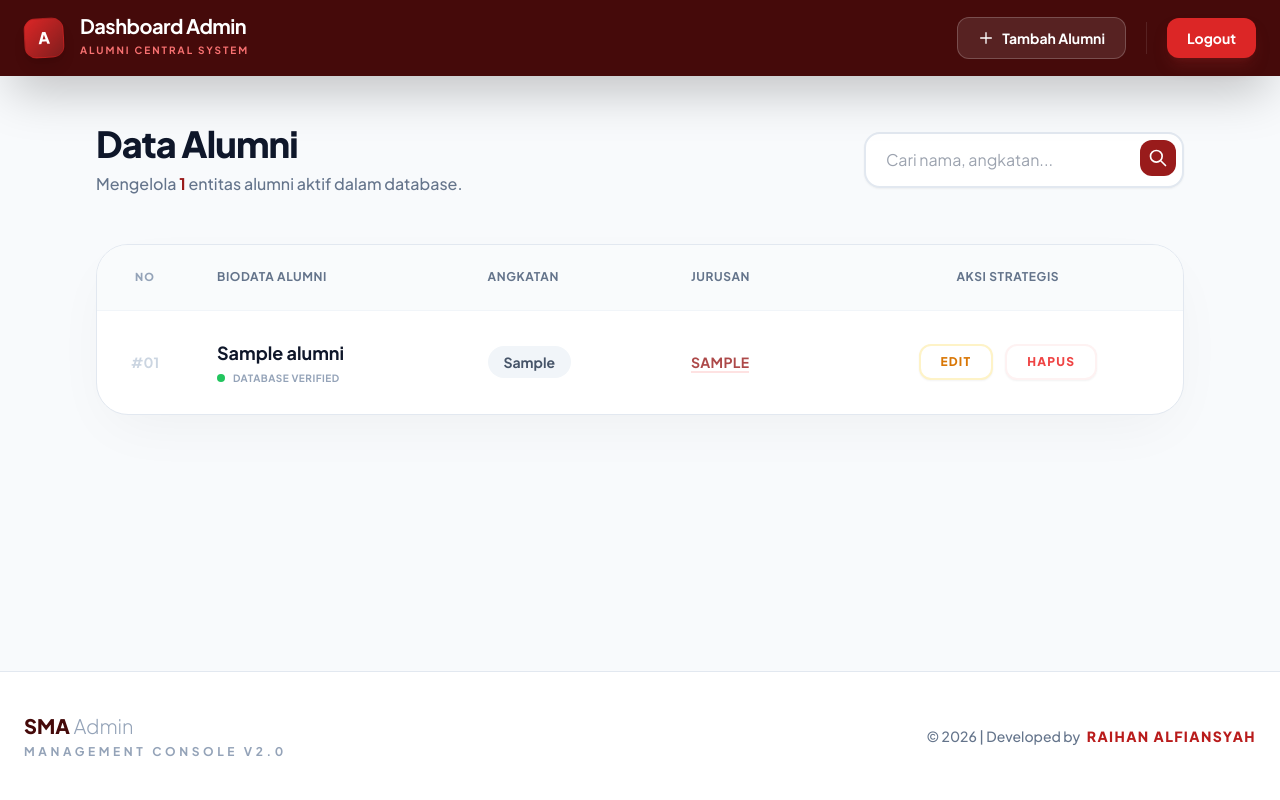
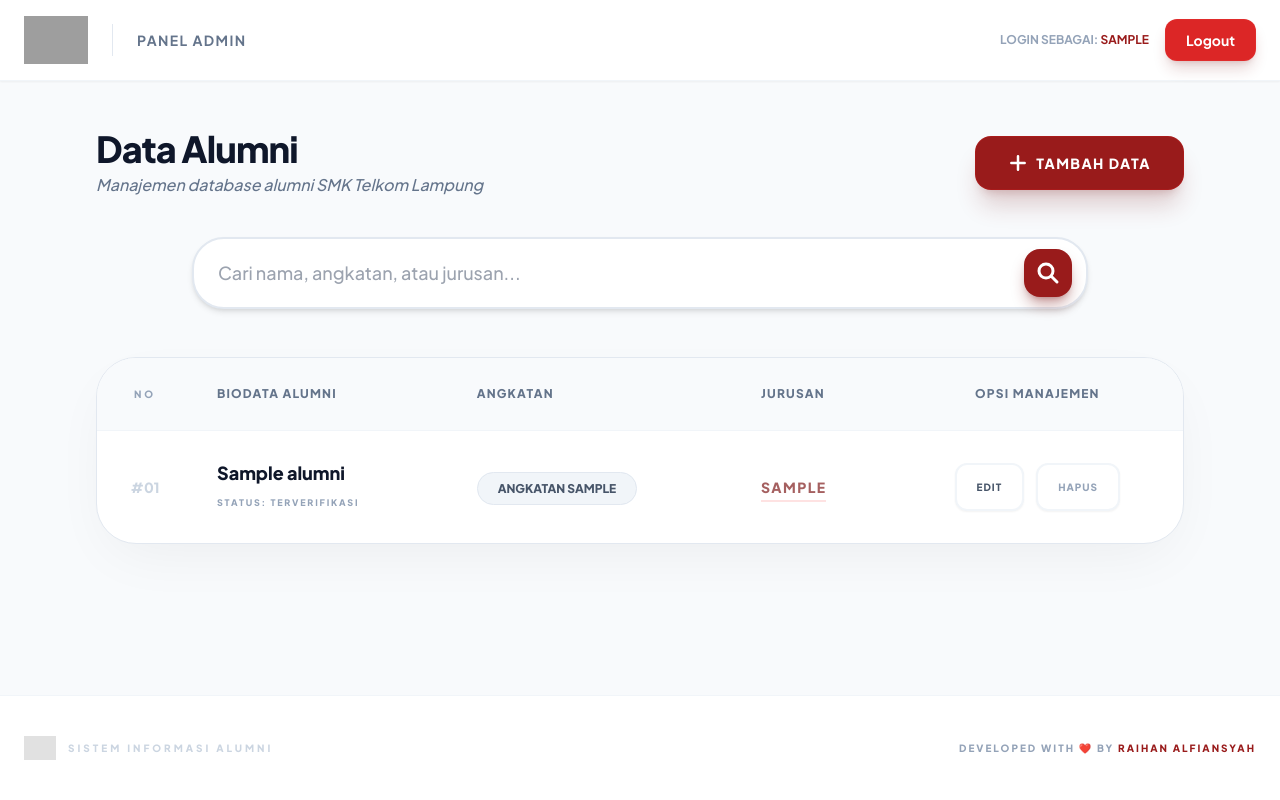
Before and after one commit to Raihanal123/CRUD_Level_4, a PHP site: page /dashboard_admin.php in a window 1280 px wide. Run offline with PHP 8.4, Linux system fonts and the light colour scheme; the visitor is signed in with stand-in values (Sample User, id 1); tables that the repository leaves empty or names only in its code hold one stand-in row (values such as "Sample post"); some libraries are stand-ins or nearby versions; grey boxes are pictures that could not be loaded.

Commit message:
update baru

```diff
--- a/dashboard_admin.php
+++ b/dashboard_admin.php
@@ -2,28 +2,42 @@
 session_start();
 include 'koneksi.php';
 
+// 1. PROTEKSI HALAMAN: Cek apakah sudah login
 if (!isset($_SESSION['login'])) {
     header("Location: login.php");
     exit;
 }
 
+// 2. PROTEKSI ROLE: Cek apakah rolenya admin atau superadmin
 if ($_SESSION['role'] != 'admin' && $_SESSION['role'] != 'superadmin') {
-    echo "Akses ditolak!";
+    echo "<script>
+            alert('Akses ditolak! Halaman ini khusus Admin.');
+            window.location.href='dashboard_user.php';
+          </script>";
     exit;
 }
 
+// 3. LOGIKA PENCARIAN
 $keyword = "";
 if (isset($_POST['search'])) {
     $keyword = mysqli_real_escape_string($koneksi, $_POST['keyword']);
+    // Mencari di tabel alumni berdasarkan nama, angkatan, atau jurusan
     $query = "SELECT * FROM alumni WHERE
               nama LIKE '%$keyword%' OR
               angkatan LIKE '%$keyword%' OR
-              jurusan LIKE '%$keyword%'";
+              jurusan LIKE '%$keyword%'
+              ORDER BY id_alumni DESC";
 } else {
-    $query = "SELECT * FROM alumni";
+    // Tampilkan semua data jika tidak ada pencarian
+    $query = "SELECT * FROM alumni ORDER BY id_alumni DESC";
 }
 
 $data = mysqli_query($koneksi, $query);
+
+// Cek jika query gagal (misal tabel belum dibuat)
+if (!$data) {
+    die("Error pada database: " . mysqli_error($koneksi));
+}
 ?>
 
 <!DOCTYPE html>
@@ -40,29 +54,24 @@ $data = mysqli_query($koneksi, $query);
         ::-webkit-scrollbar-track { background: #f1f1f1; }
         ::-webkit-scrollbar-thumb { background: #7f1d1d; border-radius: 10px; }
         ::-webkit-scrollbar-thumb:hover { background: #991b1b; }
-        .glass-card { background: rgba(255, 255, 255, 0.9); backdrop-filter: blur(10px); }
     </style>
 </head>
 
 <body class="bg-[#f8fafc] flex flex-col min-h-screen text-slate-800">
 
-    <nav class="bg-red-950 text-white shadow-2xl sticky top-0 z-50">
+    <nav class="bg-white shadow-sm sticky top-0 z-50 border-b border-slate-100">
         <div class="max-w-7xl mx-auto px-6 py-4 flex justify-between items-center">
-            <div class="flex items-center space-x-4">
-                <div class="w-10 h-10 bg-gradient-to-br from-red-600 to-red-900 rounded-xl flex items-center justify-center font-black shadow-lg transform -rotate-3 border border-red-700/50">A</div>
-                <div>
-                    <h1 class="text-xl font-bold tracking-tight leading-none">Dashboard Admin</h1>
-                    <span class="text-[10px] text-red-400 uppercase tracking-[0.2em] font-bold">Alumni Central System</span>
-                </div>
+            <div class="flex items-center gap-4">
+                <a href="dashboard_admin.php" class="hover:opacity-80 transition-opacity">
+                    <img src="img/Logo.png" alt="Logo Alumni" class="h-10 md:h-12 w-auto object-contain">
+                </a>
+                <div class="hidden md:block h-8 w-[1px] bg-slate-200 mx-2"></div>
+                <span class="hidden md:block text-sm font-bold text-slate-500 uppercase tracking-widest">Panel Admin</span>
             </div>
 
-            <div class="flex items-center gap-3">
-                <a href="tambah.php" class="hidden md:flex items-center bg-white/10 hover:bg-white/20 border border-white/20 px-5 py-2.5 rounded-xl text-sm font-bold transition-all hover:scale-105 active:scale-95 group">
-                    <svg class="w-4 h-4 mr-2 group-hover:rotate-90 transition-transform" fill="none" stroke="currentColor" viewBox="0 0 24 24"><path stroke-linecap="round" stroke-linejoin="round" stroke-width="2" d="M12 4v16m8-8H4"></path></svg>
-                    Tambah Alumni
-                </a>
-                <div class="h-8 w-px bg-white/10 mx-2 hidden md:block"></div>
-                <a href="logout.php" class="bg-red-600 hover:bg-red-500 transition-all px-5 py-2.5 rounded-xl text-sm font-bold shadow-lg shadow-red-900/40">
+            <div class="flex items-center gap-4">
+                <span class="text-xs font-bold text-slate-400 uppercase hidden sm:block">Login sebagai: <span class="text-red-800"><?= $_SESSION['username']; ?></span></span>
+                <a href="logout.php" onclick="return confirm('Yakin ingin keluar?')" class="bg-red-600 hover:bg-red-500 transition-all px-5 py-2.5 rounded-xl text-sm font-bold text-white shadow-lg shadow-red-900/20 border border-red-500/20">
                     Logout
                 </a>
             </div>
@@ -72,100 +81,111 @@ $data = mysqli_query($koneksi, $query);
     <main class="flex-grow p-6 md:p-12 lg:px-24">
         <div class="max-w-7xl mx-auto">
 
-            <div class="mb-12 flex flex-col lg:flex-row lg:items-center justify-between gap-8">
+            <div class="flex flex-col md:flex-row md:items-center justify-between mb-10 gap-4">
                 <div>
-                    <h2 class="text-4xl font-extrabold text-slate-900 tracking-tight">Data Alumni</h2>
-                    <p class="text-slate-500 mt-2 font-medium">Mengelola <span class="text-red-800 font-bold"><?= mysqli_num_rows($data) ?></span> entitas alumni aktif dalam database.</p>
+                    <h2 class="text-3xl md:text-4xl font-extrabold text-slate-900 tracking-tight">Data Alumni</h2>
+                    <p class="text-slate-500 mt-1 font-medium italic">Manajemen database alumni SMK Telkom Lampung</p>
                 </div>
 
-                <form action="" method="POST" class="flex w-full lg:w-auto items-center">
-                    <div class="relative w-full lg:w-80 group">
-                        <input type="text" name="keyword" value="<?= $keyword ?>" placeholder="Cari nama, angkatan..."
-                               class="w-full pl-5 pr-12 py-3.5 rounded-2xl border-2 border-slate-200 bg-white focus:outline-none focus:border-red-800 focus:ring-4 focus:ring-red-50 transition-all shadow-sm">
-                        <button type="submit" name="search" class="absolute right-2 top-2 bg-red-800 text-white p-2 rounded-xl hover:bg-red-900 transition-all active:scale-90">
-                            <svg class="w-5 h-5" fill="none" stroke="currentColor" viewBox="0 0 24 24"><path stroke-linecap="round" stroke-linejoin="round" stroke-width="2" d="M21 21l-6-6m2-5a7 7 0 11-14 0 7 7 0 0114 0z"></path></svg>
+                <a href="tambah.php" class="flex items-center justify-center bg-red-800 hover:bg-red-900 text-white px-8 py-4 rounded-2xl text-sm font-black transition-all hover:scale-105 active:scale-95 shadow-xl shadow-red-900/20 group border border-red-700/50 uppercase tracking-widest">
+                    <svg class="w-5 h-5 mr-2 group-hover:rotate-90 transition-transform" fill="none" stroke="currentColor" viewBox="0 0 24 24">
+                        <path stroke-linecap="round" stroke-linejoin="round" stroke-width="3" d="M12 4v16m8-8H4"></path>
+                    </svg>
+                    Tambah Data
+                </a>
+            </div>
+
+            <div class="mb-12 flex justify-center">
+                <form action="" method="POST" class="relative w-full max-w-4xl group">
+                    <input type="text" name="keyword" value="<?= htmlspecialchars($keyword) ?>" placeholder="Cari nama, angkatan, atau jurusan..."
+                           class="w-full pl-6 pr-20 py-5 rounded-[2rem] border-2 border-slate-200 bg-white focus:outline-none focus:border-red-800 focus:ring-8 focus:ring-red-900/5 transition-all shadow-md text-lg font-medium">
+
+                    <div class="absolute right-4 top-3 flex items-center gap-2">
+                        <?php if($keyword != ""): ?>
+                            <a href="dashboard_admin.php" class="p-3 bg-slate-100 hover:bg-red-100 text-slate-400 hover:text-red-700 rounded-2xl transition-all" title="Reset Pencarian">
+                                <svg class="w-6 h-6" fill="none" stroke="currentColor" viewBox="0 0 24 24"><path stroke-linecap="round" stroke-linejoin="round" stroke-width="2.5" d="M6 18L18 6M6 6l12 12"></path></svg>
+                            </a>
+                        <?php endif; ?>
+                        <button type="submit" name="search" class="bg-red-800 text-white p-3 rounded-2xl hover:bg-red-900 transition-all active:scale-90 shadow-lg shadow-red-900/40">
+                            <svg class="w-6 h-6" fill="none" stroke="currentColor" viewBox="0 0 24 24"><path stroke-linecap="round" stroke-linejoin="round" stroke-width="3" d="M21 21l-6-6m2-5a7 7 0 11-14 0 7 7 0 0114 0z"></path></svg>
                         </button>
                     </div>
-                    <?php if($keyword != ""): ?>
-                        <a href="dashboard_admin.php" class="ml-4 p-3.5 bg-slate-200 hover:bg-red-100 hover:text-red-700 rounded-2xl transition-all text-slate-500" title="Reset Pencarian">
-                            <svg class="w-6 h-6" fill="none" stroke="currentColor" viewBox="0 0 24 24"><path stroke-linecap="round" stroke-linejoin="round" stroke-width="2" d="M6 18L18 6M6 6l12 12"></path></svg>
-                        </a>
-                    <?php endif; ?>
                 </form>
             </div>
 
-            <div class="bg-white rounded-[2rem] overflow-hidden border border-slate-200 shadow-[0_20px_60px_-15px_rgba(0,0,0,0.05)]">
+            <div class="bg-white rounded-[2.5rem] overflow-hidden border border-slate-200 shadow-[0_20px_60px_-15px_rgba(0,0,0,0.06)]">
                 <div class="overflow-x-auto">
-                    <table class="min-w-full">
+                    <table class="min-w-full text-sm md:text-base">
                         <thead>
-                            <tr class="bg-slate-50/80 border-b border-slate-100">
-                                <th class="py-6 px-8 text-center text-[11px] font-black text-slate-400 uppercase tracking-widest w-24">No</th>
-                                <th class="py-6 px-6 text-left text-xs font-bold text-slate-500 uppercase tracking-wider">Biodata Alumni</th>
-                                <th class="py-6 px-6 text-left text-xs font-bold text-slate-500 uppercase tracking-wider">Angkatan</th>
-                                <th class="py-6 px-6 text-left text-xs font-bold text-slate-500 uppercase tracking-wider">Jurusan</th>
-                                <th class="py-6 px-6 text-center text-xs font-bold text-slate-500 uppercase tracking-wider">Aksi Strategis</th>
+                            <tr class="bg-slate-50 border-b border-slate-100">
+                                <th class="py-6 px-8 text-center text-[10px] font-black text-slate-400 uppercase tracking-[0.3em] w-24">No</th>
+                                <th class="py-6 px-6 text-left text-xs font-black text-slate-500 uppercase tracking-widest">Biodata Alumni</th>
+                                <th class="py-6 px-6 text-left text-xs font-black text-slate-500 uppercase tracking-widest">Angkatan</th>
+                                <th class="py-6 px-6 text-left text-xs font-black text-slate-500 uppercase tracking-widest">Jurusan</th>
+                                <th class="py-6 px-6 text-center text-xs font-black text-slate-500 uppercase tracking-widest">Opsi Manajemen</th>
                             </tr>
                         </thead>
 
                         <tbody class="divide-y divide-slate-50">
                             <?php
                             $no = 1;
-                            while ($row = mysqli_fetch_assoc($data)) {
+                            if(mysqli_num_rows($data) > 0) {
+                                while ($row = mysqli_fetch_assoc($data)) {
                             ?>
                             <tr class="group hover:bg-red-50/40 transition-all">
                                 <td class="py-7 px-8 text-center">
-                                    <span class="text-sm font-bold text-slate-300 group-hover:text-red-700 transition-colors">#<?= str_pad($no++, 2, '0', STR_PAD_LEFT); ?></span>
+                                    <span class="text-sm font-black text-slate-300 group-hover:text-red-700 transition-colors">#<?= str_pad($no++, 2, '0', STR_PAD_LEFT); ?></span>
                                 </td>
                                 <td class="py-7 px-6">
-                                    <div class="font-bold text-slate-900 text-lg group-hover:text-red-900 transition-colors"><?= $row['nama']; ?></div>
-                                    <div class="flex items-center text-[10px] text-slate-400 font-bold uppercase tracking-wider mt-1">
-                                        <span class="w-2 h-2 bg-green-500 rounded-full mr-2"></span> Database Verified
-                                    </div>
+                                    <div class="font-extrabold text-slate-900 text-lg group-hover:text-red-900 transition-colors"><?= htmlspecialchars($row['nama']); ?></div>
+                                    <div class="flex items-center text-[9px] text-slate-400 font-black uppercase tracking-[0.2em] mt-1">Status: Terverifikasi</div>
                                 </td>
                                 <td class="py-7 px-6">
-                                    <div class="px-4 py-1.5 bg-slate-100 rounded-full text-sm font-bold text-slate-600 inline-block">
-                                        <?= $row['angkatan']; ?>
-                                    </div>
+                                    <span class="px-5 py-2 bg-slate-100 rounded-full text-xs font-black text-slate-600 border border-slate-200 group-hover:bg-white transition-colors uppercase">Angkatan <?= htmlspecialchars($row['angkatan']); ?></span>
                                 </td>
-                                <td class="py-7 px-6">
-                                    <span class="text-sm font-bold text-red-800/80 uppercase tracking-wide border-b-2 border-red-100"><?= $row['jurusan']; ?></span>
+                                <td class="py-7 px-6 text-center sm:text-left">
+                                    <span class="text-sm font-black text-red-900/70 uppercase tracking-widest border-b-2 border-red-100 pb-1"><?= htmlspecialchars($row['jurusan']); ?></span>
                                 </td>
                                 <td class="py-7 px-6">
                                     <div class="flex items-center justify-center gap-3">
                                         <a href="edit.php?id=<?= $row['id_alumni']; ?>"
-                                            class="bg-white border-2 border-amber-100 text-amber-600 px-5 py-2 rounded-xl hover:bg-amber-500 hover:text-white hover:border-amber-500 transition-all text-xs font-black uppercase tracking-widest shadow-sm">Edit</a>
+                                            class="bg-white border-2 border-slate-100 text-slate-600 px-5 py-2.5 rounded-xl hover:bg-amber-500 hover:text-white hover:border-amber-500 transition-all text-[10px] font-black uppercase tracking-widest shadow-sm">Edit</a>
                                         <a href="delete.php?id=<?= $row['id_alumni']; ?>"
-                                            onclick="return confirm('Hapus data alumni ini? Tindakan ini tidak dapat dibatalkan.')"
-                                            class="bg-white border-2 border-red-50 text-red-500 px-5 py-2 rounded-xl hover:bg-red-600 hover:text-white hover:border-red-600 transition-all text-xs font-black uppercase tracking-widest shadow-sm">Hapus</a>
+                                            onclick="return confirm('Apakah Anda yakin ingin menghapus data <?= $row['nama']; ?>?')"
+                                            class="bg-white border-2 border-slate-100 text-slate-400 px-5 py-2.5 rounded-xl hover:bg-red-600 hover:text-white hover:border-red-600 transition-all text-[10px] font-black uppercase tracking-widest shadow-sm">Hapus</a>
                                     </div>
                                 </td>
                             </tr>
+                            <?php
+                                }
+                            } else { ?>
+                                <tr>
+                                    <td colspan="5" class="py-24 text-center">
+                                        <div class="flex flex-col items-center justify-center">
+                                            <div class="w-16 h-16 bg-slate-100 rounded-full flex items-center justify-center mb-4 text-slate-300">
+                                                <svg class="w-8 h-8" fill="none" stroke="currentColor" viewBox="0 0 24 24"><path stroke-linecap="round" stroke-linejoin="round" stroke-width="2" d="M21 21l-6-6m2-5a7 7 0 11-14 0 7 7 0 0114 0z"></path></svg>
+                                            </div>
+                                            <p class="text-slate-400 font-black uppercase tracking-[0.2em] text-xs">Data tidak ditemukan</p>
+                                        </div>
+                                    </td>
+                                </tr>
                             <?php } ?>
                         </tbody>
                     </table>
                 </div>
-
-                <?php if (mysqli_num_rows($data) == 0) : ?>
-                <div class="py-20 text-center">
-                    <div class="inline-flex items-center justify-center w-20 h-20 bg-slate-50 rounded-full mb-4">
-                        <svg class="w-10 h-10 text-slate-300" fill="none" stroke="currentColor" viewBox="0 0 24 24"><path stroke-linecap="round" stroke-linejoin="round" stroke-width="1.5" d="M21 21l-6-6m2-5a7 7 0 11-14 0 7 7 0 0114 0z"></path></svg>
-                    </div>
-                    <p class="text-slate-400 font-medium">Tidak ada data alumni yang cocok dengan kriteria pencarian.</p>
-                </div>
-                <?php endif; ?>
             </div>
         </div>
     </main>
 
-    <footer class="bg-white border-t border-slate-200 py-10 mt-12">
+    <footer class="bg-white border-t border-slate-100 py-10 mt-12">
         <div class="max-w-7xl mx-auto px-6 flex flex-col md:flex-row justify-between items-center gap-6">
-            <div class="text-center md:text-left">
-                <h3 class="text-red-950 font-black text-xl">SMA <span class="text-slate-400 font-light">Admin</span></h3>
-                <p class="text-slate-400 text-xs font-bold uppercase tracking-[0.3em] mt-1">Management Console v2.0</p>
+            <div class="flex items-center gap-3">
+                <img src="img/Logo.png" alt="Logo" class="h-6 opacity-30">
+                <span class="text-[10px] font-black text-slate-300 uppercase tracking-[0.3em]">Sistem Informasi Alumni</span>
             </div>
-            <div class="text-slate-500 text-sm font-medium">
-                © 2026 | Developed by <span class="text-red-700 font-extrabold tracking-widest uppercase ml-1">Raihan Alfiansyah</span>
-            </div>
+            <p class="text-[10px] font-black text-slate-400 uppercase tracking-[0.2em]">
+                Developed with ❤️ by <span class="text-red-800">Raihan Alfiansyah</span>
+            </p>
         </div>
     </footer>
 
--- a/screenshots/desktop.ini
+++ /dev/null
@@ -1,5 +0,0 @@
-[LocalizedFileNames]
-Screenshot 2026-04-15 112912.png=@Screenshot 2026-04-15 112912.png,0
-Screenshot 2026-04-15 112856.png=@Screenshot 2026-04-15 112856.png,0
-Screenshot 2026-04-15 112849.png=@Screenshot 2026-04-15 112849.png,0
-Screenshot 2026-04-15 112836.png=@Screenshot 2026-04-15 112836.png,0
```
Also changed, not shown: 3 other files.
